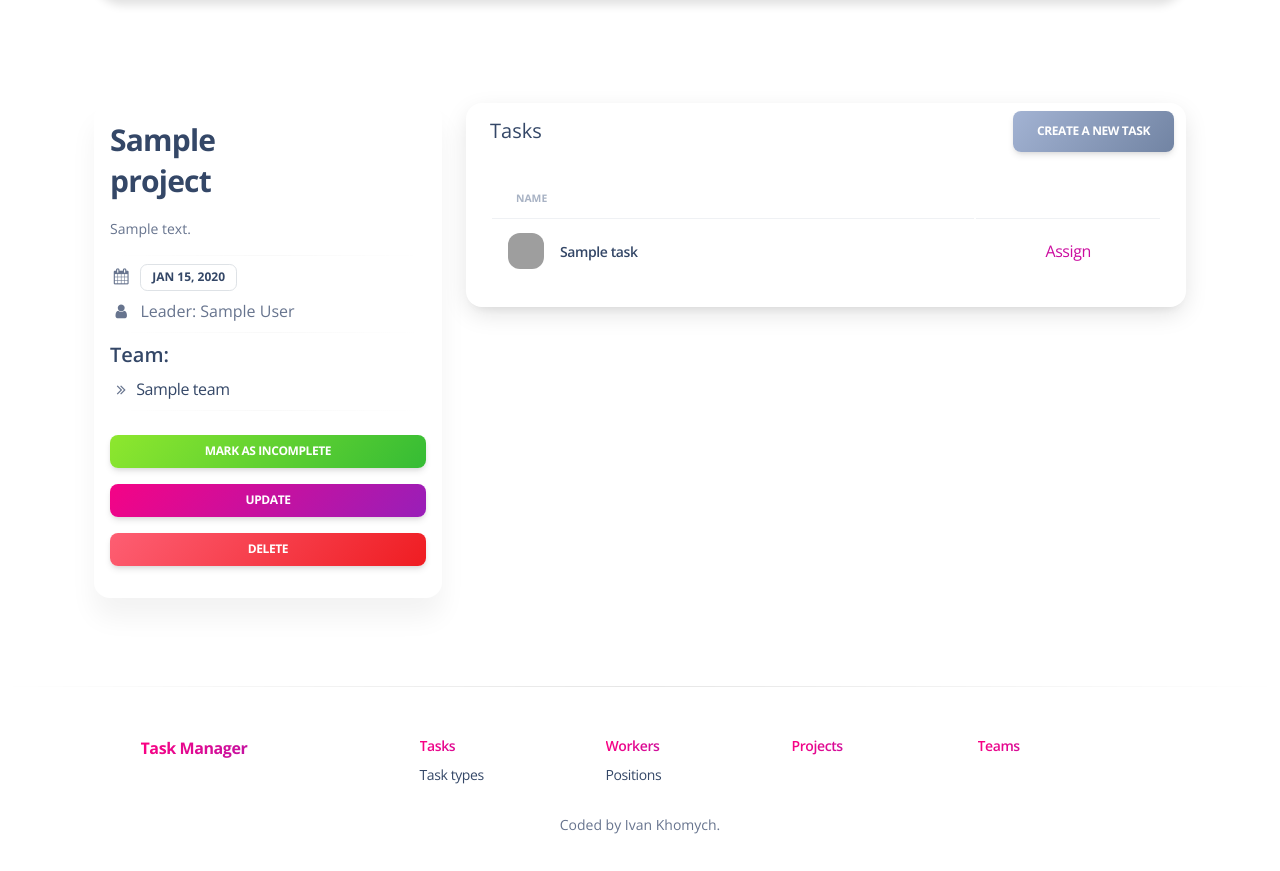
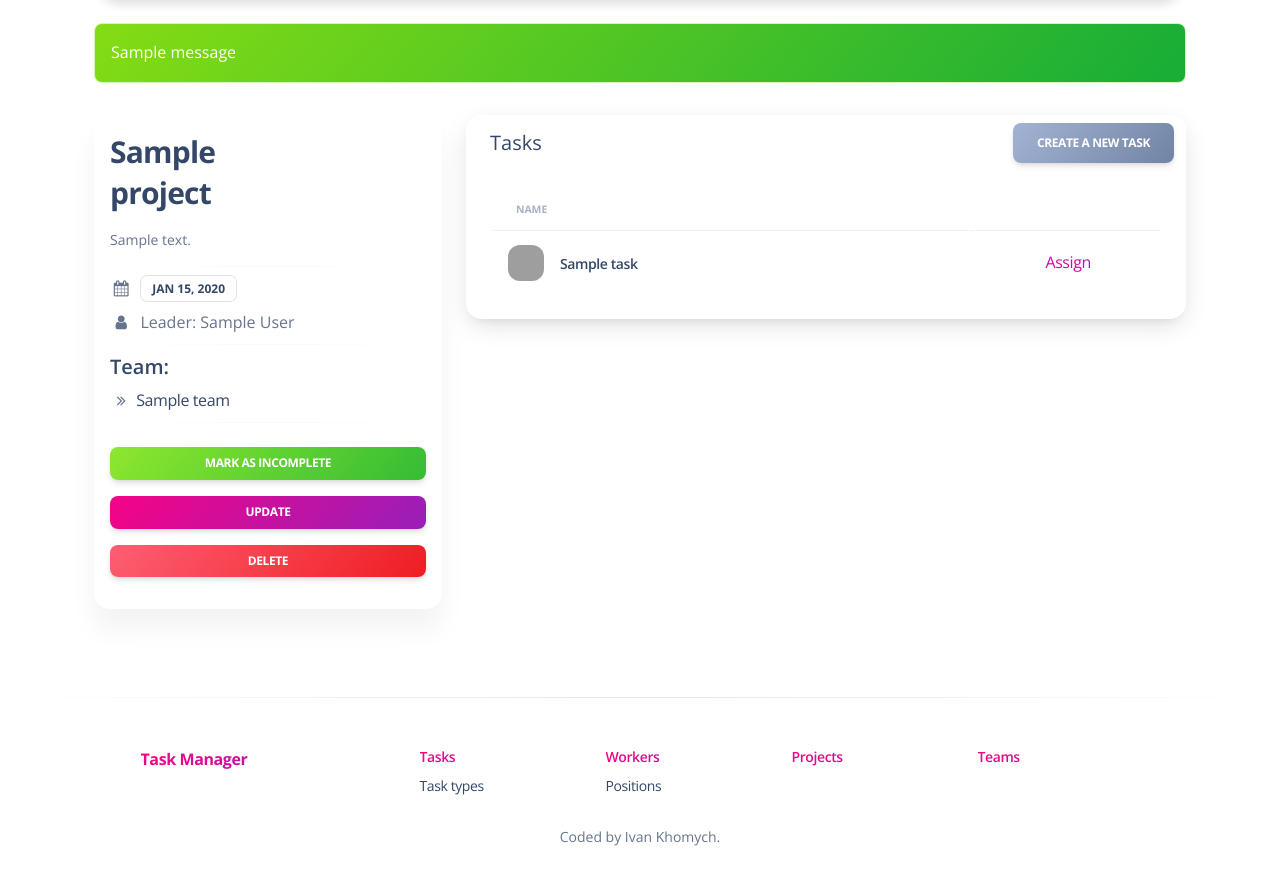
Before and after one commit to Khomychh/task_manager_site, a Django app: page /projects/1/ in a window 1280 px wide. Shown: the part 73-944 px from the top of the page. Before the commit the page ends 907 px from the top, so only its background shows below. Run offline with Django 5.2, Linux system fonts and the light colour scheme; a user stored in the database is signed in; tables that the repository leaves empty hold one stand-in row (values such as "Sample post"); one stand-in notice (Sample message) is shown; some libraries are stand-ins or nearby versions; grey boxes are pictures that could not be loaded.

Commit message:
fix: handle ValidationError on project completion with message

```diff
--- a/tasks/views.py
+++ b/tasks/views.py
@@ -1,5 +1,7 @@
+from django.contrib import messages
 from django.contrib.auth.decorators import login_required
 from django.contrib.auth.mixins import LoginRequiredMixin
+from django.core.exceptions import ValidationError
 from django.db.models import Q
 from django.shortcuts import render, redirect, get_object_or_404
 from django.urls import reverse_lazy
@@ -476,8 +478,15 @@ def project_toggle_completed(request, pk: int):
         if project.is_completed:
             project.is_completed = False
         else:
-            project.is_completed = True
-        project.save()
+            try:
+                project.is_completed = True
+                project.save()
+            except ValidationError:
+                messages.error(
+                    request,
+                    "Cannot complete project with uncompleted tasks."
+                )
+                return redirect(project.get_absolute_url())
     next_url = request.POST.get("next") or request.GET.get("next")
     if not next_url:
         next_url = request.META.get("HTTP_REFERER")
--- a/templates/tasks/project_detail.html
+++ b/templates/tasks/project_detail.html
@@ -10,7 +10,16 @@
 {% block content %}
   <section class="my-5 pt-5">
   <div class="container">
-    <div class="row pt-lg-6">
+    {% if messages %}
+      <div class="container p-0 m-0 bg-danger border-radius-xl">
+        {% for message in messages %}
+          <div class="alert alert-{{ message.tags }} text-white" role="alert">
+            {{ message }}
+          </div>
+        {% endfor %}
+      </div>
+    {% endif %}
+    <div class="row">
       <div class="col-12 col-xl-4 mt-3">
         <div class="card sticky-top" style="top: 90px; z-index: 0">
           <div class="card-header pb-0 p-3">
```
